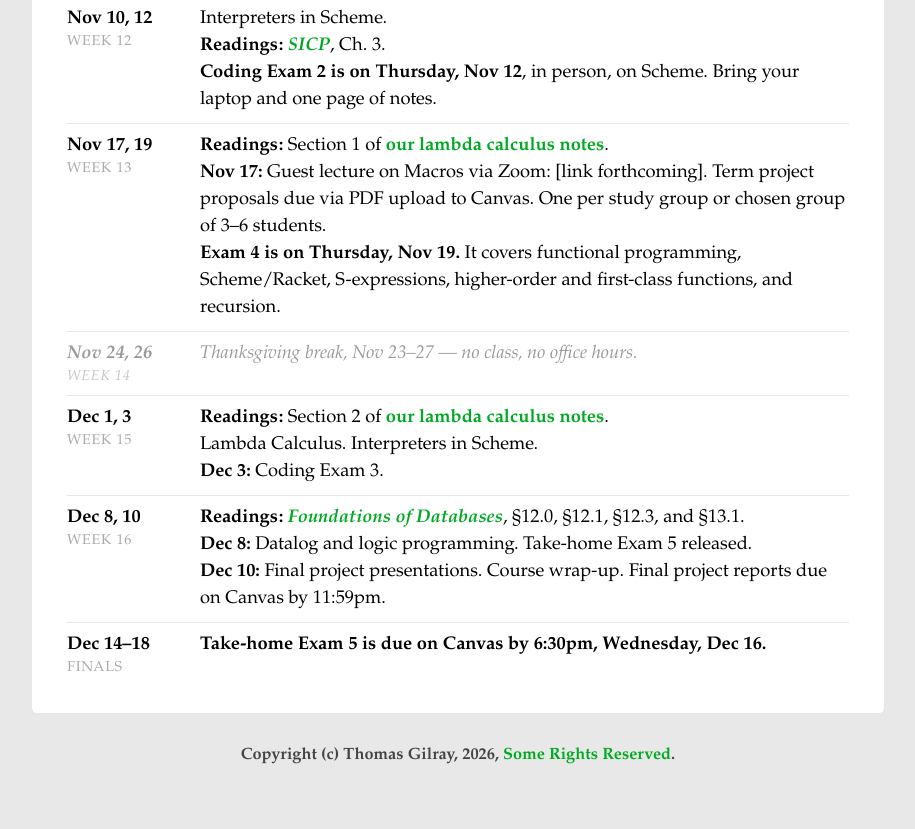
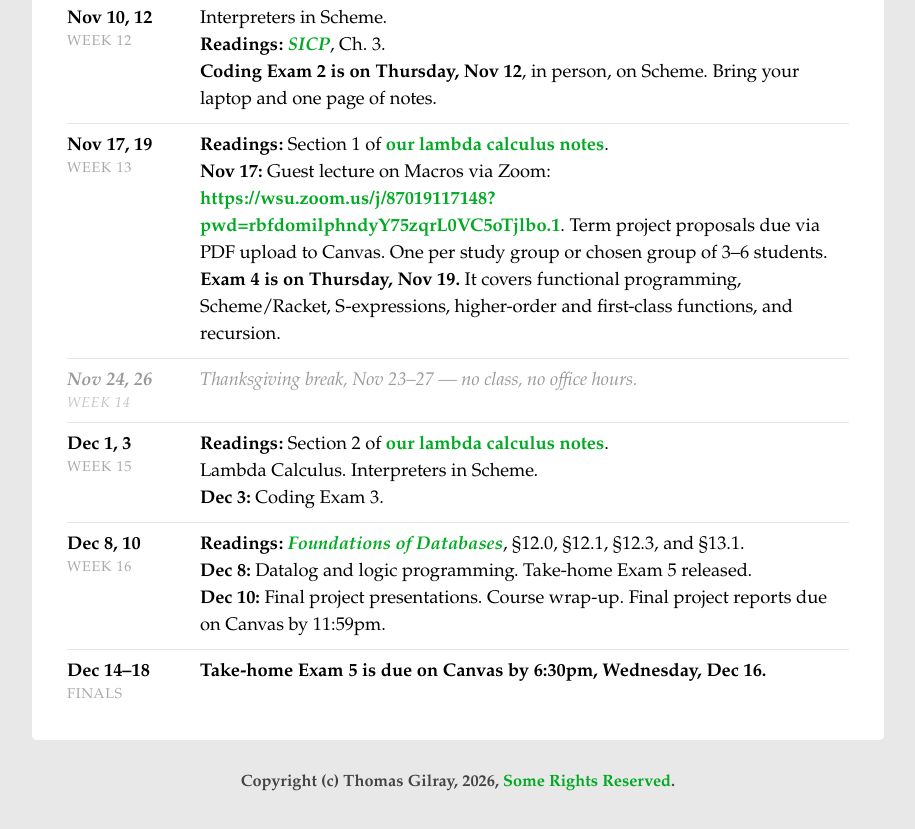
Before and after one commit to thomasgilray/thomasgilray.github.io, a plain HTML site: page 355/index.html in a window 1280 px wide. Shown: the part 7880-8709 px from the top of the page, without its empty margins (182-1097 px from the left). Before the commit the page ends 8684 px from the top, so only its background shows below. Drawn offline with Linux system fonts and the light colour scheme; no server answers.

Commit message:
Post the Zoom link for the Nov 17 guest lecture
Co-Authored-By: Claude Opus 5.5 <noreply@anthropic.com>

```diff
--- a/355/index.html
+++ b/355/index.html
@@ -259,7 +259,7 @@
 </tr>
 <tr>
 <td><strong>Nov 17, 19</strong><span class="wk">Week 13</span></td>
-<td><strong>Readings:</strong> Section 1 of <a href="/355/lambda-calculus.pdf">our lambda calculus notes</a>.<br><strong>Nov 17:</strong> Guest lecture on Macros via Zoom: [link forthcoming]. Term project proposals due via PDF upload to Canvas. One per study group or chosen group of 3–6 students.<br><strong>Exam 4 is on Thursday, Nov 19.</strong> It covers functional programming, Scheme/Racket, S-expressions, higher-order and first-class functions, and recursion.</td>
+<td><strong>Readings:</strong> Section 1 of <a href="/355/lambda-calculus.pdf">our lambda calculus notes</a>.<br><strong>Nov 17:</strong> Guest lecture on Macros via Zoom: <a href="https://wsu.zoom.us/j/87019117148?pwd=rbfdomilphndyY75zqrL0VC5oTjlbo.1">https://wsu.zoom.us/j/87019117148?pwd=rbfdomilphndyY75zqrL0VC5oTjlbo.1</a>. Term project proposals due via PDF upload to Canvas. One per study group or chosen group of 3–6 students.<br><strong>Exam 4 is on Thursday, Nov 19.</strong> It covers functional programming, Scheme/Racket, S-expressions, higher-order and first-class functions, and recursion.</td>
 </tr>
 <tr class="off">
 <td><strong>Nov 24, 26</strong><span class="wk">Week 14</span></td>
```
Also changed, not shown: 355/planning.html (+1 -1 lines), 2 other files.
